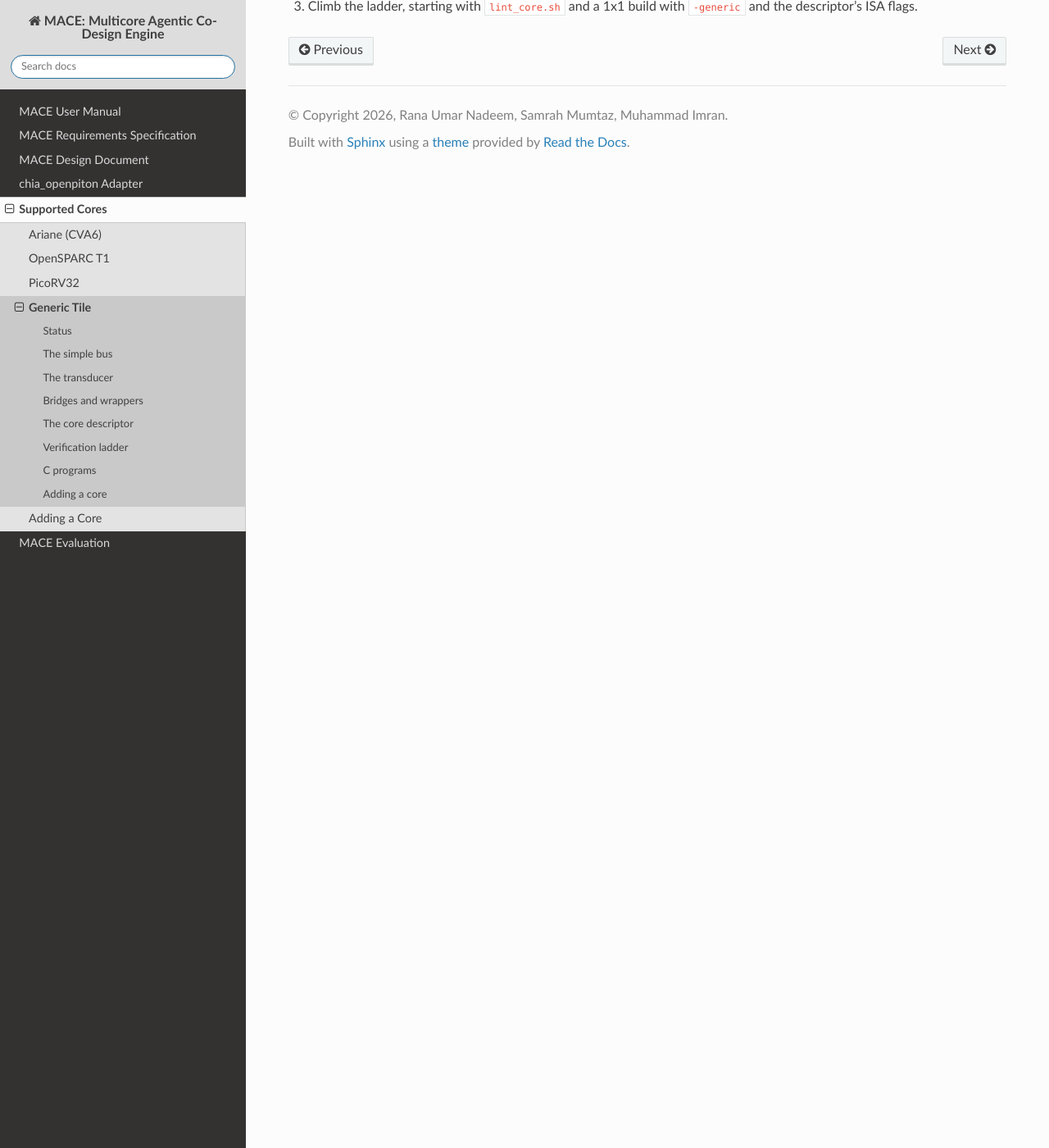
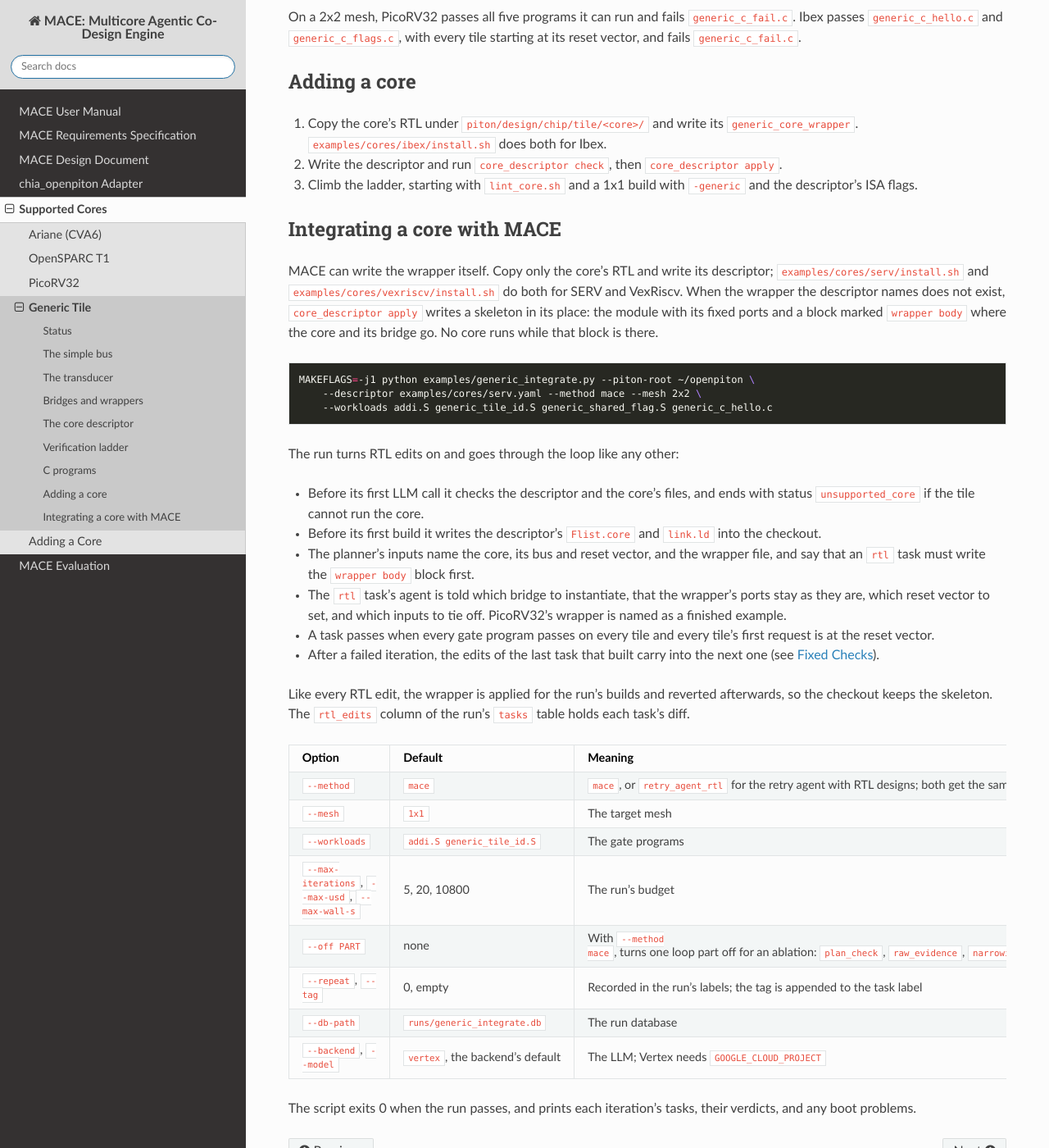
Before and after one commit to ranaumarnadeem/MACE, a Sphinx documentation site: the page built from docs/05_mace_cores/generic.md, in a window 1280 px wide and 1400 px high, scrolled down 5276 px. Shown: the whole window at 82% size. Built offline with Sphinx 7.4.7 and the Read the Docs theme 3.1.0, drawn with Linux system fonts in a browser that asks for light colours; some of the changed text lies outside the part shown.

Commit message:
docs: generic tile status for every core, and how MACE writes a wrapper
No page described generic_integrate.py, the skeleton, or SERV and VexRiscv.

````diff
--- a/docs/05_mace_cores/generic.md
+++ b/docs/05_mace_cores/generic.md
@@ -2,7 +2,7 @@
 
 # Generic Tile
 
-The generic tile runs an RV32 core that has no OpenPiton adapter of its own. The core sits in a per-core wrapper that presents one simple memory bus. A shared transducer connects that bus to the tile's L1.5. A short YAML core descriptor tells the build where the core's RTL is and what it supports. MACE selects the tile with `core="generic"` and a descriptor, which adds `-generic` and the descriptor's `-rv32_march`/`-rv32_mabi` to the `sims` command line.
+The generic tile runs an RV32 core that has no OpenPiton adapter of its own. The core sits in a per-core wrapper that presents one simple memory bus. A shared transducer connects that bus to the tile's L1.5. A short YAML core descriptor tells the build where the core's RTL is and what it supports. MACE selects the tile with `core="generic"` and a descriptor, which adds `-generic`, the descriptor's `-rv32_march`/`-rv32_mabi`, and `-rv32_image_base` to the `sims` command line. MACE can also write a new core's wrapper itself, as the last section of this page describes.
 
 ```text
 core RTL -- wrapper -- bridge -- simple bus -- generic_l15_transducer -- tile L1.5 wires
@@ -17,6 +17,10 @@
 |---|---|---|---|
 | PicoRV32 | `examples/cores/picorv32.yaml`, the regression core | 1x1, 2x2, 4x2, 4x4 | PicoRV32's gate tests and the generic tile's programs pass on every mesh. At 1x1, all nine AMO tests pass. |
 | Ibex (`ibex_top`, RV32IMC) | `examples/cores/ibex.yaml`, by hand | 1x1, 2x2, 4x4 | At 1x1 and 2x2, the 44 RV32I/M tests other than `simple.S` and the AMO tests pass, with the ID and shared-memory programs. At 4x4, `addi`, `beq`, `jal`, `lw`, `mul`, `div`, and those two programs pass. |
+| Ibex with its RAM at `0x20000000` | `examples/cores/ibex_moved.yaml`, by hand | 2x2 | The ISA, ID, and shared-memory programs and both C programs pass, with every tile starting at `0x20000080`. |
+| PicoRV32 on Wishbone (`picorv32_wb`) | `examples/cores/picorv32_wb.yaml`, by hand | 2x2 | The ISA, ID, and shared-memory programs and both C programs pass. |
+| SERV (bit-serial, OBI) | `examples/cores/serv.yaml`, wrapper written by MACE | 1x1, 2x2 | With Vertex Gemini 2.5 Flash, MACE wrote a wrapper that passed `addi.S` and `generic_tile_id.S` in 5 of 5 runs at 1x1, and those two with `generic_shared_flag.S` in 4 of 5 runs at 2x2 (commit `8520a28`). With one of those wrappers, the ISA, ID, and shared-memory programs and both C programs pass at 2x2. |
+| VexRiscv (`VexRiscv_Min`, two Wishbone ports) | `examples/cores/vexriscv.yaml`, no wrapper | none yet | Held out for MACE: `examples/cores/vexriscv/install.sh` installs the core and a skeleton wrapper. |
 
 `scripts/local_generic_gate.py` runs the PicoRV32 gate through the adapter MACE uses. At 2x2, 12 of 12 verdicts matched: 10 passes, the expected fail, and the expected timeout.
 
@@ -53,7 +57,7 @@
 
 Every core gets its hart ID and its finish signal the same way, so test programs need no per-core code. In `pc_cmp.v.pyv`, the `RTL_GENERIC<n>` branch reports a set finish register as the program's good-trap or bad-trap address, and the existing compare, finish mask, and timeout decide the run. A program that never writes the register times out.
 
-The transducer also prints each tile's first request address (`generic tile <n>: first request at <addr>`). `boot_problems()` in `chia_openpiton/core_descriptor.py` compares it with the descriptor's reset vector. A test pass does not show the vector is right: with Ibex's descriptor set to `0x40000000`, Ibex still starts at `0x40000080`, which skips only the test's 32 register-clearing instructions, and `addi.S` passes. `boot_problems()` reports the mismatch.
+The transducer also prints each tile's first request address (`generic tile <n>: first request at <addr>`). `boot_problems()` in `chia_openpiton/core_descriptor.py` compares it with the descriptor's reset vector. A test pass does not show the vector is right: with Ibex's descriptor set to `0x40000000`, Ibex still starts at `0x40000080`, which skips only the test's 32 register-clearing instructions, and `addi.S` passes. `boot_problems()` reports the mismatch, and in a MACE run a task with a boot problem fails even when its programs pass.
 
 ## Bridges and wrappers
 
@@ -158,3 +162,37 @@
 1. Copy the core's RTL under `piton/design/chip/tile/<core>/` and write its `generic_core_wrapper`. `examples/cores/ibex/install.sh` does both for Ibex.
 2. Write the descriptor and run `core_descriptor check`, then `core_descriptor apply`.
 3. Climb the ladder, starting with `lint_core.sh` and a 1x1 build with `-generic` and the descriptor's ISA flags.
+
+## Integrating a core with MACE
+
+MACE can write the wrapper itself. Copy only the core's RTL and write its descriptor; `examples/cores/serv/install.sh` and `examples/cores/vexriscv/install.sh` do both for SERV and VexRiscv. When the wrapper the descriptor names does not exist, `core_descriptor apply` writes a skeleton in its place: the module with its fixed ports and a block marked `wrapper body` where the core and its bridge go. No core runs while that block is there.
+
+```bash
+MAKEFLAGS=-j1 python examples/generic_integrate.py --piton-root ~/openpiton \
+    --descriptor examples/cores/serv.yaml --method mace --mesh 2x2 \
+    --workloads addi.S generic_tile_id.S generic_shared_flag.S generic_c_hello.c
+```
+
+The run turns RTL edits on and goes through the loop like any other:
+
+- Before its first LLM call it checks the descriptor and the core's files, and ends with status `unsupported_core` if the tile cannot run the core.
+- Before its first build it writes the descriptor's `Flist.core` and `link.ld` into the checkout.
+- The planner's inputs name the core, its bus and reset vector, and the wrapper file, and say that an `rtl` task must write the `wrapper body` block first.
+- The `rtl` task's agent is told which bridge to instantiate, that the wrapper's ports stay as they are, which reset vector to set, and which inputs to tie off. PicoRV32's wrapper is named as a finished example.
+- A task passes when every gate program passes on every tile and every tile's first request is at the reset vector.
+- After a failed iteration, the edits of the last task that built carry into the next one (see [Fixed Checks](../03_mace_design/fixed_checks.md)).
+
+Like every RTL edit, the wrapper is applied for the run's builds and reverted afterwards, so the checkout keeps the skeleton. The `rtl_edits` column of the run's `tasks` table holds each task's diff.
+
+| Option | Default | Meaning |
+|---|---|---|
+| `--method` | `mace` | `mace`, or `retry_agent_rtl` for the retry agent with RTL designs; both get the same spec |
+| `--mesh` | `1x1` | The target mesh |
+| `--workloads` | `addi.S generic_tile_id.S` | The gate programs |
+| `--max-iterations`, `--max-usd`, `--max-wall-s` | 5, 20, 10800 | The run's budget |
+| `--off PART` | none | With `--method mace`, turns one loop part off for an ablation: `plan_check`, `raw_evidence`, `narrowing`, `fast_path`, `gate_pass_ends_run`, or `carry_edits`. The run is recorded as method `no_<part>`. |
+| `--repeat`, `--tag` | 0, empty | Recorded in the run's labels; the tag is appended to the task label |
+| `--db-path` | `runs/generic_integrate.db` | The run database |
+| `--backend`, `--model` | `vertex`, the backend's default | The LLM; Vertex needs `GOOGLE_CLOUD_PROJECT` |
+
+The script exits 0 when the run passes, and prints each iteration's tasks, their verdicts, and any boot problems.
````
